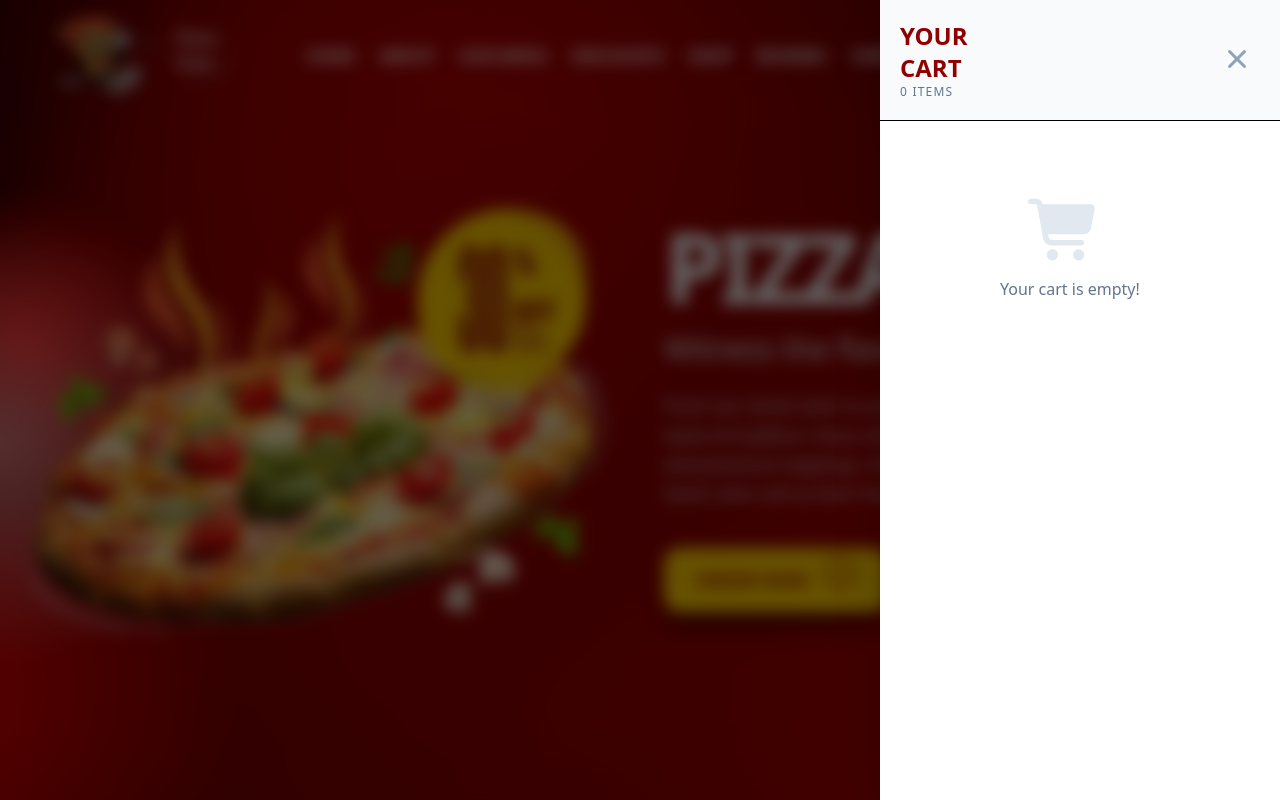
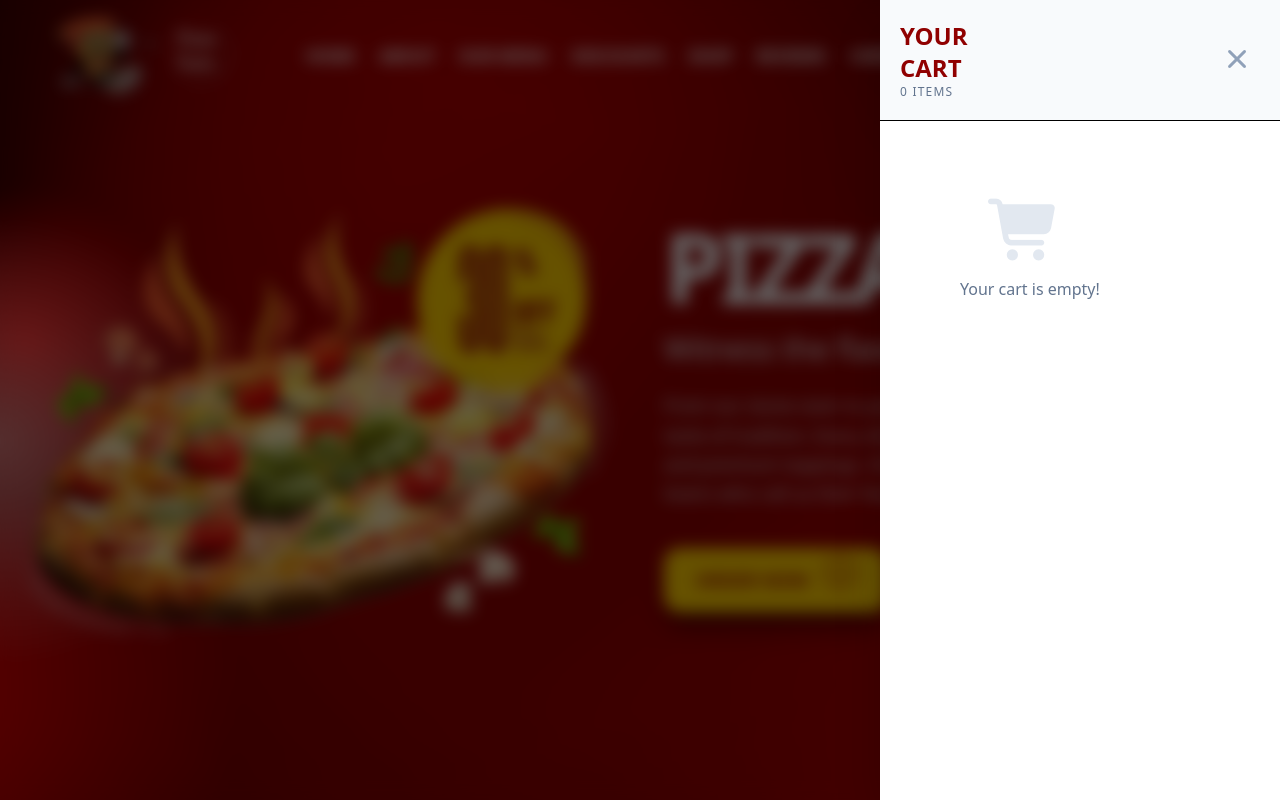
Before and after one commit to kshitij1029/Pizzeria-Project, a React (Vite) app: page / in a window 1280 px wide. Both pictures are taken after a click on the button 1207 px from the left and 56 px from the top of the page. Shown: the top 800 px of the page. Built offline with nearby package versions, Linux system fonts and the light colour scheme.

Commit message:
more commit

```diff
--- a/src/Components/Cart/Cart.jsx
+++ b/src/Components/Cart/Cart.jsx
@@ -34,7 +34,7 @@ const Cart = ({ cart, updateQuantity, removeFromCart, total, onClose }) => {
         {/* Cart Items Area */}
         <div className="flex-1 overflow-y-auto custom-scrollbar">
           {cart.length === 0 ? (
-            <div className="h-full flex flex-col mt-20 ml-[120px] ">
+            <div className="h-full flex flex-col mt-20 ml-[80px] ">
               <i className="fa-solid fa-cart-shopping text-6xl text-slate-200 mb-4 ml-7"></i>
               <p className="text-slate-500 font-medium">Your cart is empty!</p>
             </div>
```
